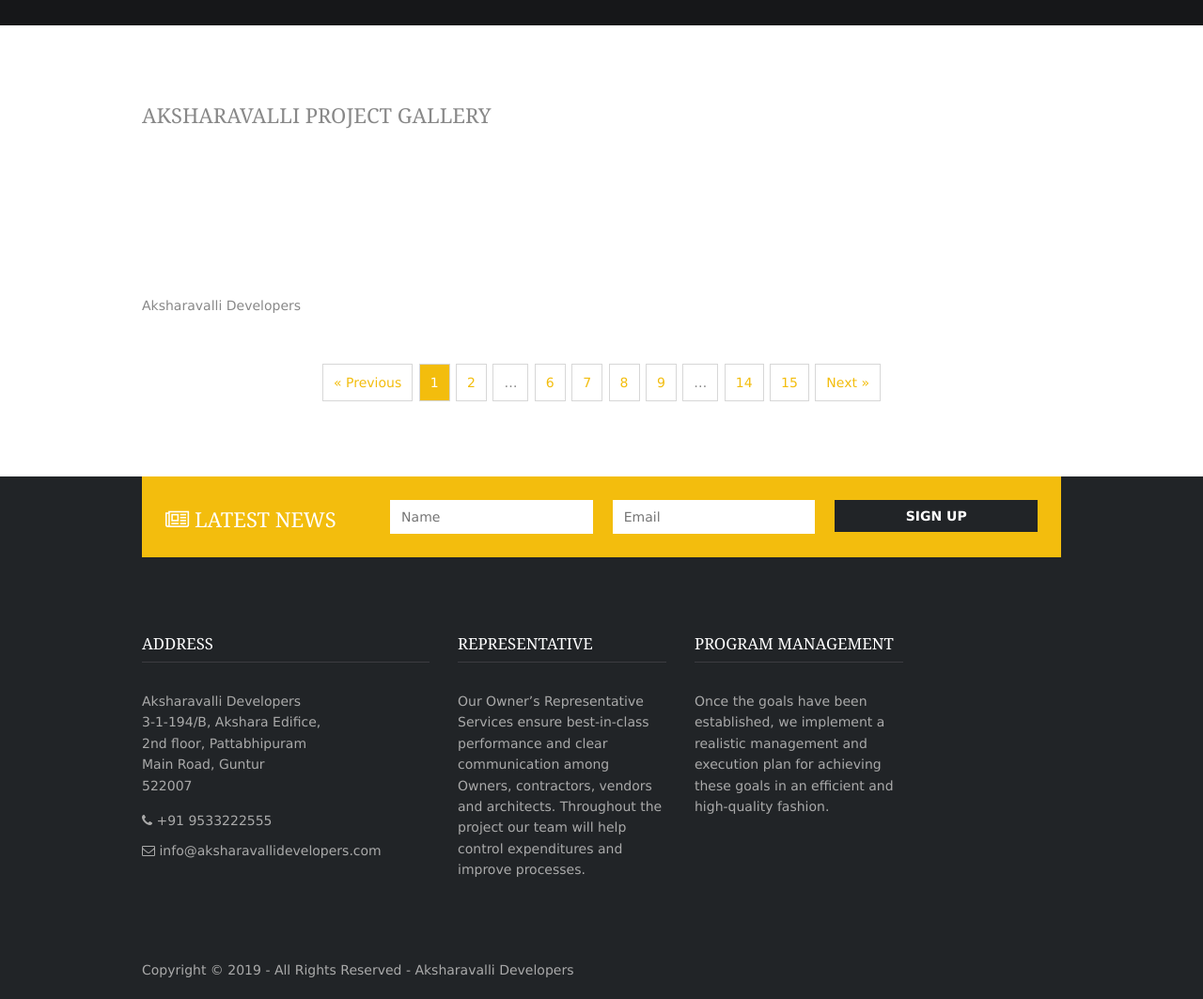
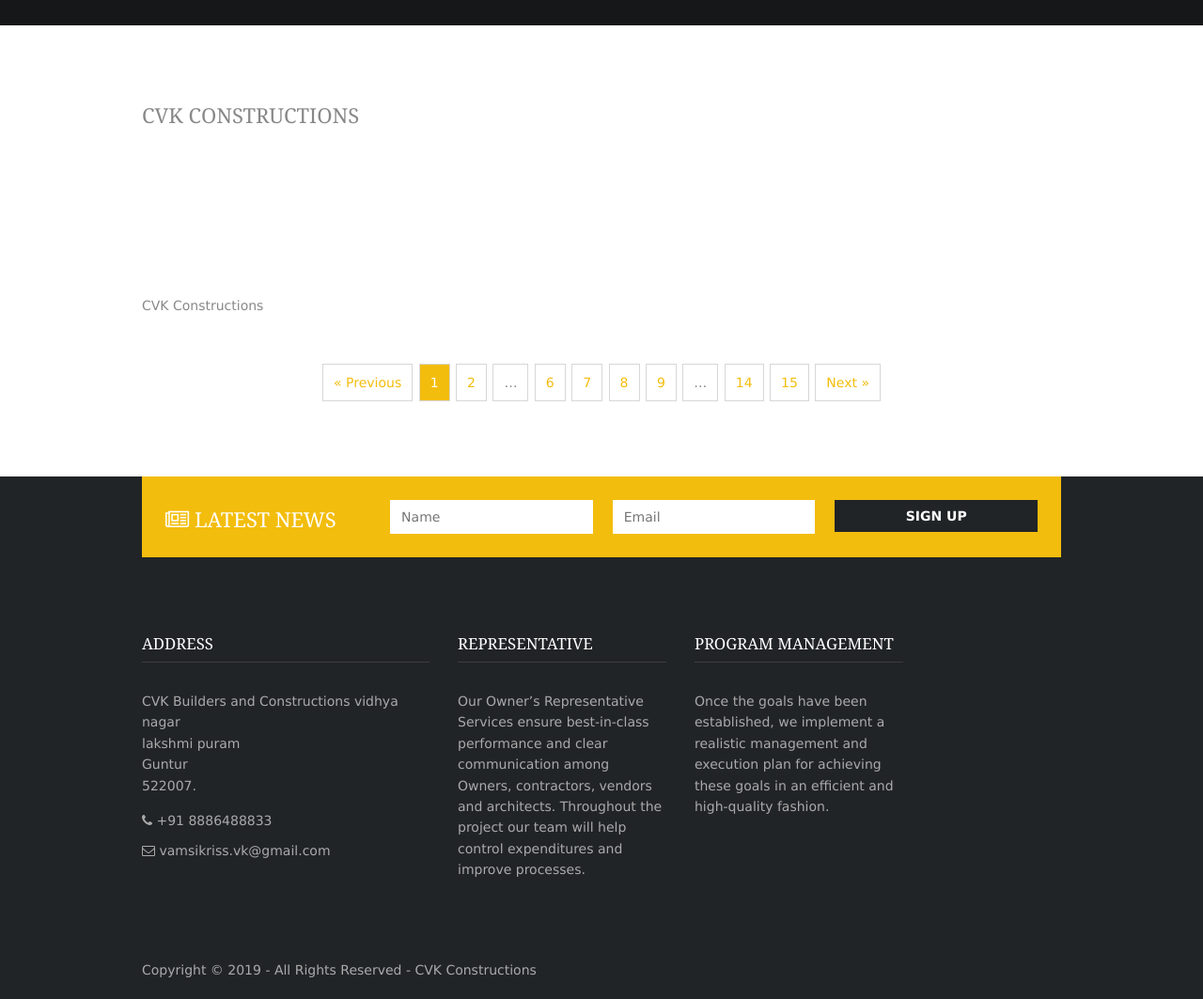
Before and after one commit to Sulochana9898/ck-constructions, a plain HTML site: page pages/gallery.html in a window 1280 px wide. Shown: the part 271-1334 px from the top of the page at 94% size. Drawn offline with Linux system fonts and the light colour scheme.

Commit message:
Update gallery.html

```diff
--- a/pages/gallery.html
+++ b/pages/gallery.html
@@ -12,7 +12,7 @@ Licence URI: https://www.os-templates.com/template-terms
 <link rel="stylesheet" href="https://cdnjs.cloudflare.com/ajax/libs/font-awesome/4.7.0/css/font-awesome.min.css">
 <link rel="shortcut icon" type="image/x-icon" href="../images/demo/logo-tab.ico" />
 
-<title>Aksharavalli Developers | Pages | Gallery</title>
+<title>CVK Constructions | Pages | Gallery</title>
 <meta charset="utf-8">
 <meta name="viewport" content="width=device-width, initial-scale=1.0, maximum-scale=1.0, user-scalable=no">
 <link href="../layout/styles/layout.css" rel="stylesheet" type="text/css" media="all">
@@ -26,8 +26,8 @@ Licence URI: https://www.os-templates.com/template-terms
     <!-- ################################################################################################ -->
     <div class="fl_left">
       <ul class="nospace inline pushright">
-        <li><i class="fa fa-phone"></i> +91 9533222555</li>
-        <li><i class="fa fa-envelope-o"></i> dushyanth@aksharavallidevelopers.com</li>
+        <li><i class="fa fa-phone"></i> +91 8886488833</li>
+        <li><i class="fa fa-envelope-o"></i> vamsikriss.vk@gmail.com</li>
       </ul>
     </div>
     <div class="fl_right">
@@ -48,7 +48,7 @@ Licence URI: https://www.os-templates.com/template-terms
   <header id="header" class="hoc clear">
     <!-- ################################################################################################ -->
     <div id="logo" class="fl_left">
-      <!-- <h1><a href="../index.html">Aksharavalli Developers</a></h1> -->
+      <!-- <h1><a href="../index.html">CVK Constructions</a></h1> -->
 	  <h1><a href="../index.html"><img src="../images/demo/head21.jpg" alt=""></a></h1>
     </div>
     <nav id="mainav" class="fl_right">
@@ -69,7 +69,7 @@ Licence URI: https://www.os-templates.com/template-terms
             <li><a href="#">Ongoing Projects</a></li>
           </ul>
         </li>
-		<li><a href="../images/download/Sankari_Residency_Brochure.pdf"> Download Brochure</a></li>
+
       </ul>
     </nav>
     <!-- ################################################################################################ -->
@@ -105,7 +105,7 @@ Licence URI: https://www.os-templates.com/template-terms
       <!-- ################################################################################################ -->
       <div id="gallery">
         <figure>
-          <header class="heading">Aksharavalli Project Gallery</header>
+          <header class="heading">CVK Constructions</header>
           <ul class="nospace clear">
             <li class="one_quarter first"><a href="#"><img src="../images/demo/gallery/01.png" alt=""></a></li>
             <li class="one_quarter"><a href="#"><img src="../images/demo/gallery/01.png" alt=""></a></li>
@@ -120,7 +120,7 @@ Licence URI: https://www.os-templates.com/template-terms
             <li class="one_quarter"><a href="#"><img src="../images/demo/gallery/01.png" alt=""></a></li>
             <li class="one_quarter"><a href="#"><img src="../images/demo/gallery/01.png" alt=""></a></li>
           </ul>
-          <figcaption>Aksharavalli Developers</figcaption>
+          <figcaption>CVK Constructions</figcaption>
         </figure>
       </div>
       <!-- ################################################################################################ -->
@@ -171,15 +171,15 @@ Licence URI: https://www.os-templates.com/template-terms
       <div class="one_third first">
         <h6 class="title">Address</h6>
      <address class="btmspace-15">
-        Aksharavalli Developers<br>
-        3-1-194/B, Akshara Edifice,<br>
-        2nd floor, Pattabhipuram<br>
-		Main Road, Guntur<br>
-        522007
+       CVK Builders and Constructions
+	vidhya nagar<br>
+	lakshmi puram<br>
+	Guntur<br>
+	522007.
         </address>
         <ul class="nospace">
-           <li class="btmspace-10"><span class="fa fa-phone"></span> +91 9533222555</li>
-          <li><span class="fa fa-envelope-o"></span>  info@aksharavallidevelopers.com</li>
+           <li class="btmspace-10"><span class="fa fa-phone"></span> +91 8886488833</li>
+          <li><span class="fa fa-envelope-o"></span>  vamsikriss.vk@gmail.com</li>
         </ul>
       </div>
       <div class="one_quarter">
@@ -207,7 +207,7 @@ high-quality fashion. </p>
 <div class="wrapper row5">
   <div id="copyright" class="hoc clear">
     <!-- ################################################################################################ -->
-   <p class="fl_left">Copyright &copy; 2019 - All Rights Reserved - <a href="#">Aksharavalli Developers</a></p>
+   <p class="fl_left">Copyright &copy; 2019 - All Rights Reserved - <a href="#">CVK Constructions</a></p>
     <!-- ################################################################################################ -->
   </div>
 </div>
```
